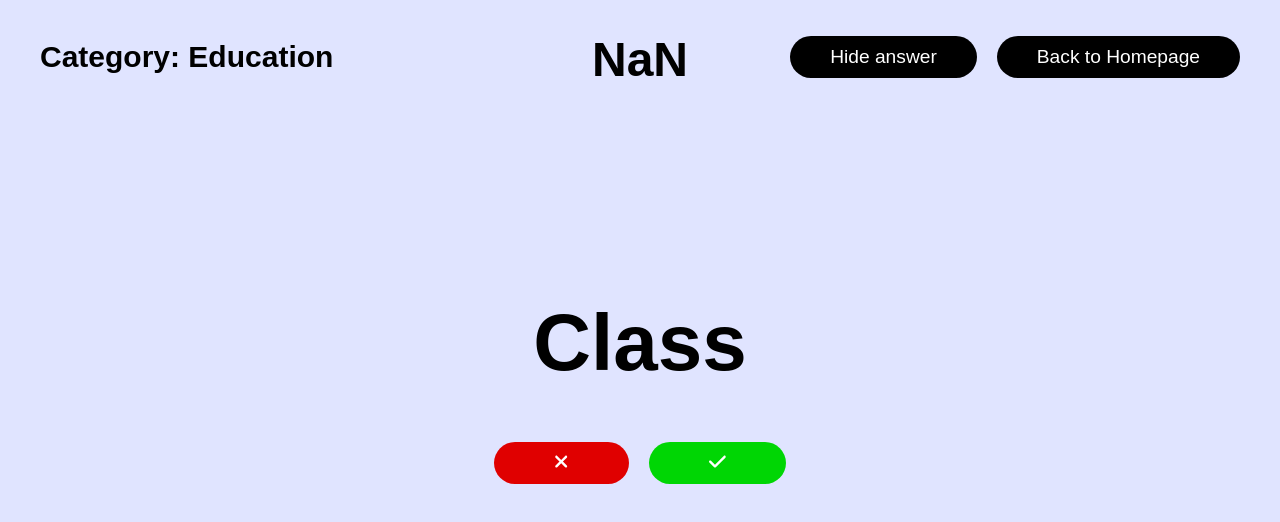
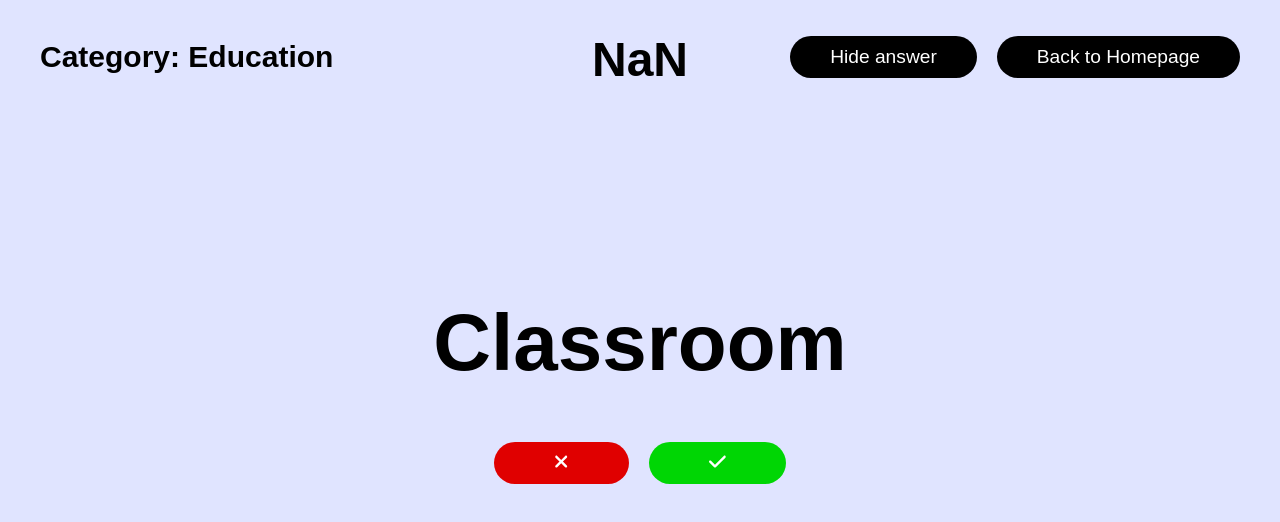
Before and after one commit to suttirakcha/lets-guess, a React (Create React App) app: page /education in a window 1280 px wide. Shown: the top 522 px of the page. Built offline with nearby package versions, Linux system fonts and the light colour scheme; a web font is replaced by a local one.

Commit message:
Commit Codes

```diff
--- a/src/App.scss
+++ b/src/App.scss
@@ -690,7 +690,7 @@
     flex:0 0 25%;
     max-width:calc(25% - 20px);
   }
-  #words {
+  #words{
     font-size:calc(5em + 10px);
   }
 }
@@ -702,6 +702,9 @@
   .btn.correct,.btn.incorrect{
     font-size:30px;
     padding:10px 80px;
+  }
+  #words {
+    font-size:110px;
   }
 }
 
--- a/src/categories/driving.js
+++ b/src/categories/driving.js
@@ -3,6 +3,6 @@
 import Questions from "../components/questions";
 
 export default function Driving(){
-  const words = ["Motorway","Road","Street","Car","Bus","Lorry","Truck","Traffic","Traffic jam","Traffic lights","Bus stop","Van","Driving licence","Speed","Patrol","Petrol station","Insurance","Accident","Fuel","Hill","Tyre","Engine","Tollway","Bridge","Driver","Passenger","Taxi","Zebra crossing","Lane","Two-way traffic","U-turn","Parking lot","Motorbike","Bicycle","Map","Wheel","Steer","Ride","Drive","Straight","Left turn","Destination","Detour","Route","Speed limit","Brake","Seatbelt","Accelerate","Curve","Construction","Driver education","Emission","Exit","Ramp","Pavement","Global Positioning System (GPS)","Go","Hybrid","Intersection","Oil","Safety","Ticket","Toll","Vehicle","Warning","Yield","Kilometre","Metre","Miles","Miles per hour (mph)","Kilometre per hour (kph)","Red light","Yellow light","Green light"];
+  const words = ["Motorway","Road","Street","Car","Bus","Lorry","Truck","Traffic","Traffic jam","Traffic lights","Bus stop","Van","Driving licence","Speed","Patrol","Petrol station","Insurance","Accident","Fuel","Hill","Tyre","Engine","Tollway","Bridge","Driver","Passenger","Taxi","Zebra crossing","Lane","Two-way traffic","U-turn","Parking lot","Motorbike","Bicycle","Map","Wheel","Steer","Ride","Drive","Straight","Left turn","Destination","Detour","Route","Speed limit","Brake","Seatbelt","Accelerate","Curve","Construction","Driver education","Emission","Exit","Ramp","Pavement","Global Positioning System (GPS)","Go","Hybrid","Intersection","Oil","Safety","Ticket","Toll","Vehicle","Warning","Yield","Kilometre","Metre","Miles","Miles per hour (mph)","Kilometre per hour (kph)","Red light","Yellow light","Green light","Left turn","Right turn"];
   return (<Questions answers={words} category="Driving" redirect="/driving"/>)
 }
--- a/src/categories/education.js
+++ b/src/categories/education.js
@@ -3,6 +3,6 @@
 import Questions from "../components/questions";
 
 export default function Education(){
-  const words = ["Faculty","Architecture","Engineering","Business Administration","Science","Master's Degree","Bachelor's Degree","Course","School","High school","University","Kindergarten","Primary school","Student","Pupil","Subject","Secondary school","Scholarship","Examination","Quiz","Test","Term","Reception","Class","Classroom","Module","Teacher","Instructor","Communication Arts","Mathematics","Physics","Biology","Chemistry","Physical Education","Economics","Languages","Liberal Arts","Psychology","Methodology","College","Information Technology","Politics","Law","Alumni","Accounting","Marketing","Management","Laboratory","Research","Independent Study","Thesis","Doctoral Degree","Diploma","Professional certificate","Associate Degree","Curriculum","Grade point average (GPA)","Institute","Medicine","Study","Teach","Instruction"];
+  const words = ["Faculty","Architecture","Engineering","Business Administration","Science","Master's Degree","Bachelor's Degree","Course","School","High school","University","Kindergarten","Primary school","Student","Pupil","Subject","Secondary school","Scholarship","Examination","Quiz","Test","Term","Reception","Class","Classroom","Module","Teacher","Instructor","Communication Arts","Mathematics","Physics","Biology","Chemistry","Physical Education","Economics","Languages","Liberal Arts","Psychology","Methodology","College","Information Technology","Politics","Law","Alumni","Accounting","Marketing","Management","Laboratory","Research","Independent Study","Thesis","Doctoral Degree","Diploma","Professional certificate","Associate Degree","Curriculum","Grade point average (GPA)","Institute","Medicine","Study","Teach","Instruction","Geology","Elective subject"];
   return (<Questions answers={words} category="Education" redirect="/education"/>)
 }
--- a/src/th/categories/education.js
+++ b/src/th/categories/education.js
@@ -3,6 +3,6 @@
 import QuestionsTh from "../components/questions";
 
 export default function EducationTh(){
-  const words = ["คณะ","สถาปัตยกรรมศาสตร์","วิศวกรรมศาสตร์","บริหารธุรกิจ","วิทยาศาสตร์","ปริญญาโท","ปริญญาตรี","หลักสูตร","โรงเรียน","โรงเรียนมัธยม","มหาวิทยาลัย","โรงเรียนอนุบาล","โรงเรียนประถม","นักศึกษา","นักเรียน","วิชา","ทุนการศึกษา","แบบทดสอบ","ข้อสอบ","ภาคเรียน","ห้องเรียน","ครู","อาจารย์","นิเทศศาสตร์","คณิตศาสตร์","ฟิสิกส์","ชีววิทยา","เคมีวิทยา","พลศึกษา","เศรษฐศาสตร์","ภาษาศาสตร์","ศิลปศาสตร์","อักษรศาสตร์","มนุษยศาสตร์","จิตวิทยา","ระเบียบวิธี","วิทยาลัย","เทคโนโลยีสารสนเทศ","รัฐศาสตร์","นิติศาสตร์","ศิษย์เก่า","การบัญชี","การตลาด","การจัดการ","ห้องวิจัย","วิจัย","ค้นคว้าอิสระ","วิทยานิพนธ์","ปริญญาเอก","ใบประกาศนียบัตรวิชาชีพ","อนุปริญญา","เกรดเฉลี่ย","สถาบัน","แพทยศาสตร์","ศึกษา","เรียน","สอน"];
+  const words = ["คณะ","สถาปัตยกรรมศาสตร์","วิศวกรรมศาสตร์","บริหารธุรกิจ","วิทยาศาสตร์","ปริญญาโท","ปริญญาตรี","หลักสูตร","โรงเรียน","โรงเรียนมัธยม","มหาวิทยาลัย","โรงเรียนอนุบาล","โรงเรียนประถม","นักศึกษา","นักเรียน","วิชา","ทุนการศึกษา","แบบทดสอบ","ข้อสอบ","ภาคเรียน","ห้องเรียน","ครู","อาจารย์","นิเทศศาสตร์","คณิตศาสตร์","ฟิสิกส์","ชีววิทยา","เคมีวิทยา","พลศึกษา","เศรษฐศาสตร์","ภาษาศาสตร์","ศิลปศาสตร์","อักษรศาสตร์","มนุษยศาสตร์","จิตวิทยา","ระเบียบวิธี","วิทยาลัย","เทคโนโลยีสารสนเทศ","รัฐศาสตร์","นิติศาสตร์","ศิษย์เก่า","การบัญชี","การตลาด","การจัดการ","ห้องวิจัย","วิจัย","ค้นคว้าอิสระ","วิทยานิพนธ์","ปริญญาเอก","ใบประกาศนียบัตรวิชาชีพ","อนุปริญญา","เกรดเฉลี่ย","สถาบัน","แพทยศาสตร์","ศึกษา","เรียน","สอน","ภูมิศาสตร์","วิชาเลือก"];
   return (<QuestionsTh answers={words} category="การศึกษา" redirect="/th/education"/>)
 }
```
